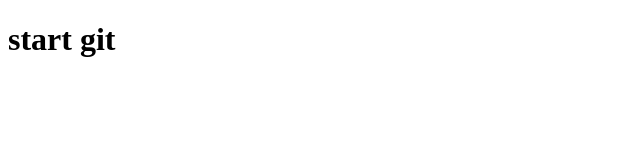
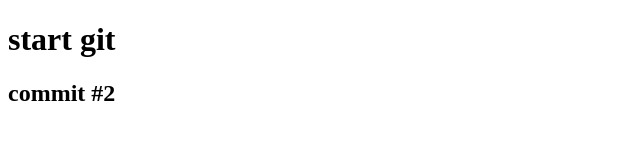
Before and after one commit to igorelyiw/testgit, a plain HTML site: page index.html in a window 1280 px wide. Shown: the whole page, without its empty margins (0-640 px from the left). Drawn offline with Linux system fonts and the light colour scheme.

Commit message:
add tag h2

```diff
--- a/index.html
+++ b/index.html
@@ -8,6 +8,7 @@
 </head>
 <body>
     <h1>start git</h1>
+    <h2>commit #2</h2>
 
 
 
```
